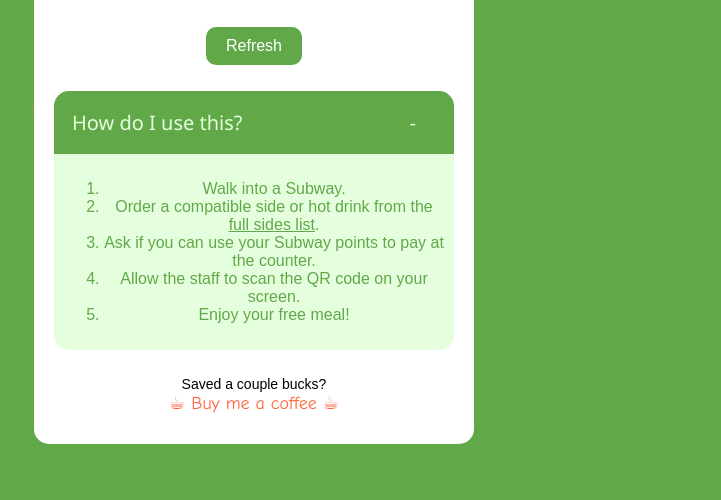
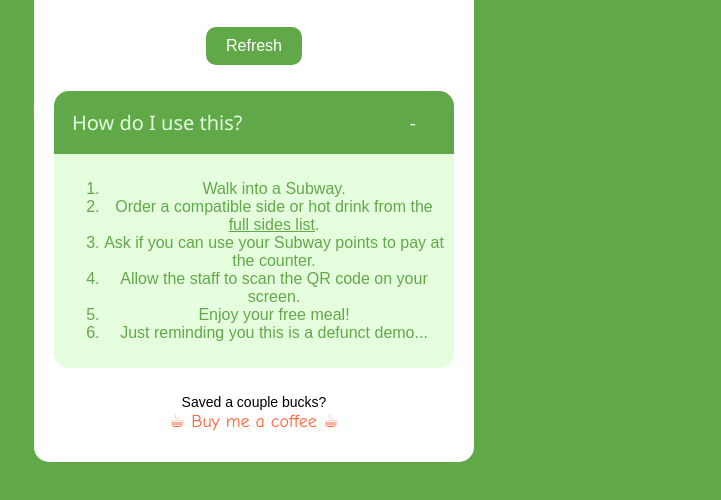
Before and after one commit to firesmasher231/subwaypython, a plain HTML site: page api/templates/index.html in a window 1280 px wide. Shown: the part 506-1006 px from the top of the page, without its empty margins (386-1107 px from the left). Drawn offline with Linux system fonts and the light colour scheme.

Commit message:
Update index.html

```diff
--- a/api/templates/index.html
+++ b/api/templates/index.html
@@ -174,6 +174,7 @@
 						</li>
 						<li>Allow the staff to scan the QR code on your screen.</li>
 						<li>Enjoy your free meal!</li>
+						<li>Just reminding you this is a defunct demo...</li>
 					</ol>
 				</div>
 			</div>
```
